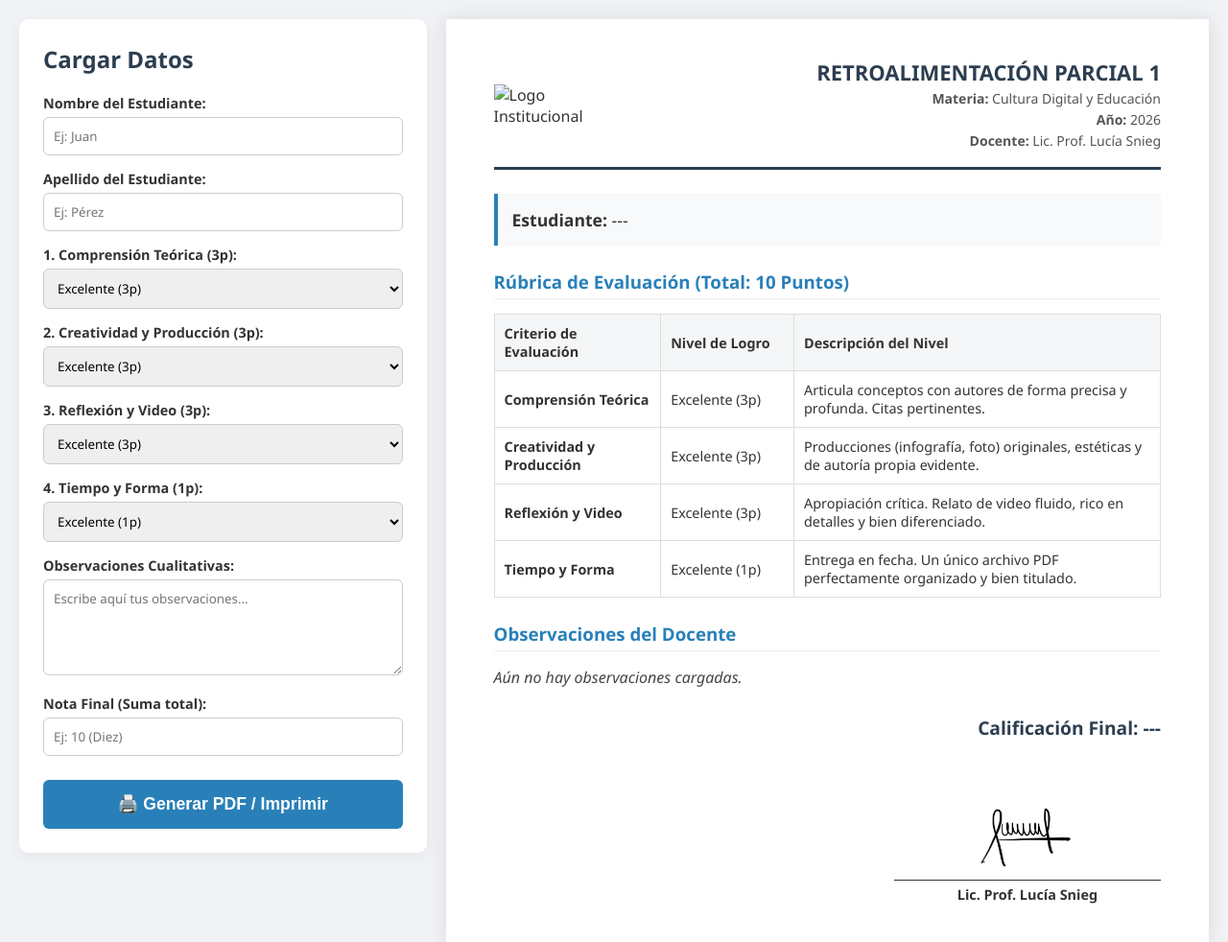
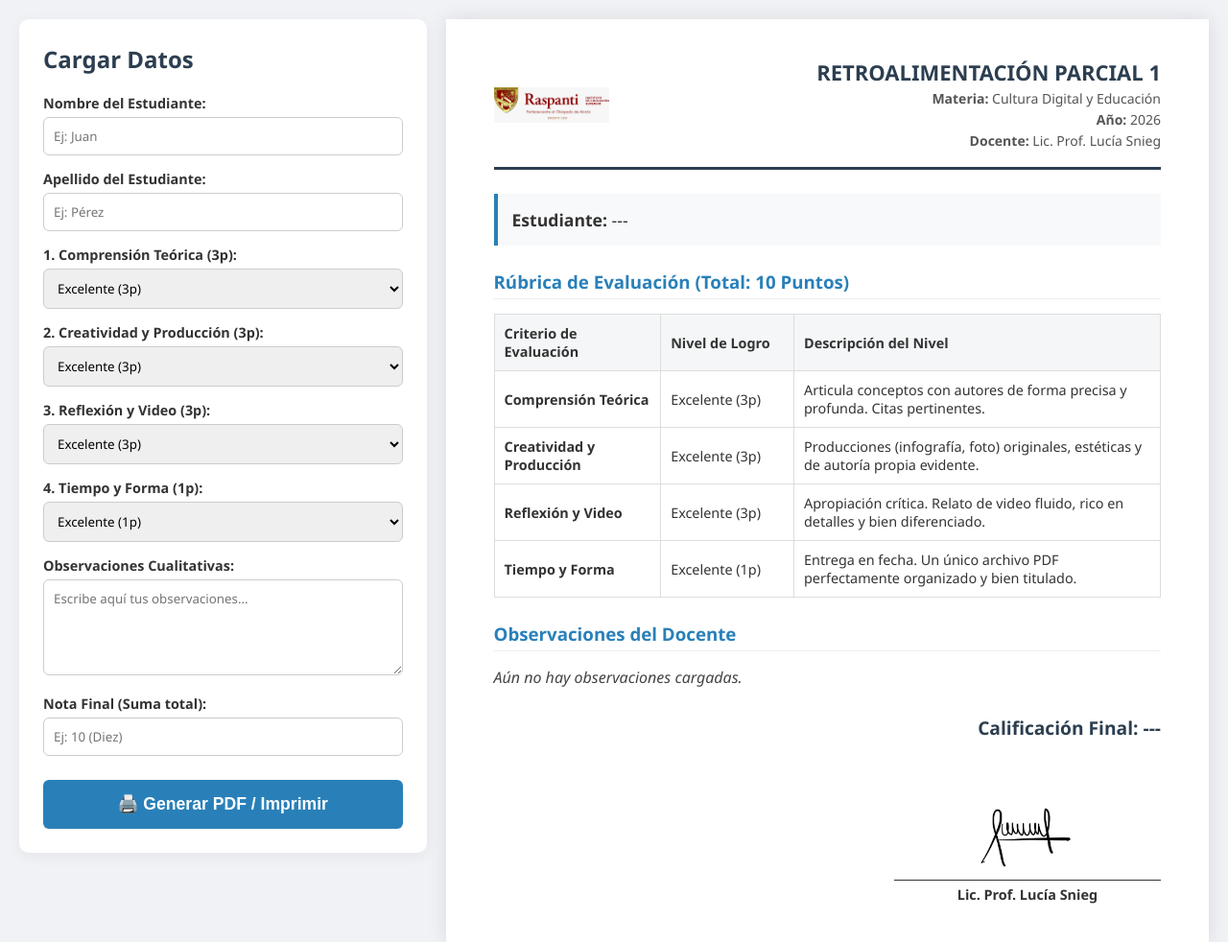
Before and after one commit to lsnieg-design/nomade, a plain HTML site: page raspanti/retroalimentacion.html in a window 1280 px wide. Shown: the whole page at 96% size. Drawn offline with Linux system fonts and the light colour scheme.

Commit message:
Update retroalimentacion.html

```diff
--- a/raspanti/retroalimentacion.html
+++ b/raspanti/retroalimentacion.html
@@ -219,7 +219,7 @@
     <div class="panel-reporte" id="hoja-impresion">
 
         <div class="header-institucional">
-            <img src="logo.png" alt="Logo Institucional" class="logo-placeholder">
+            <img src="logo.jpg" alt="Logo Institucional" class="logo-placeholder">
             <div class="datos-encabezado">
                 <h1>Retroalimentación Parcial 1</h1>
                 <p><strong>Materia:</strong> Cultura Digital y Educación</p>
```
